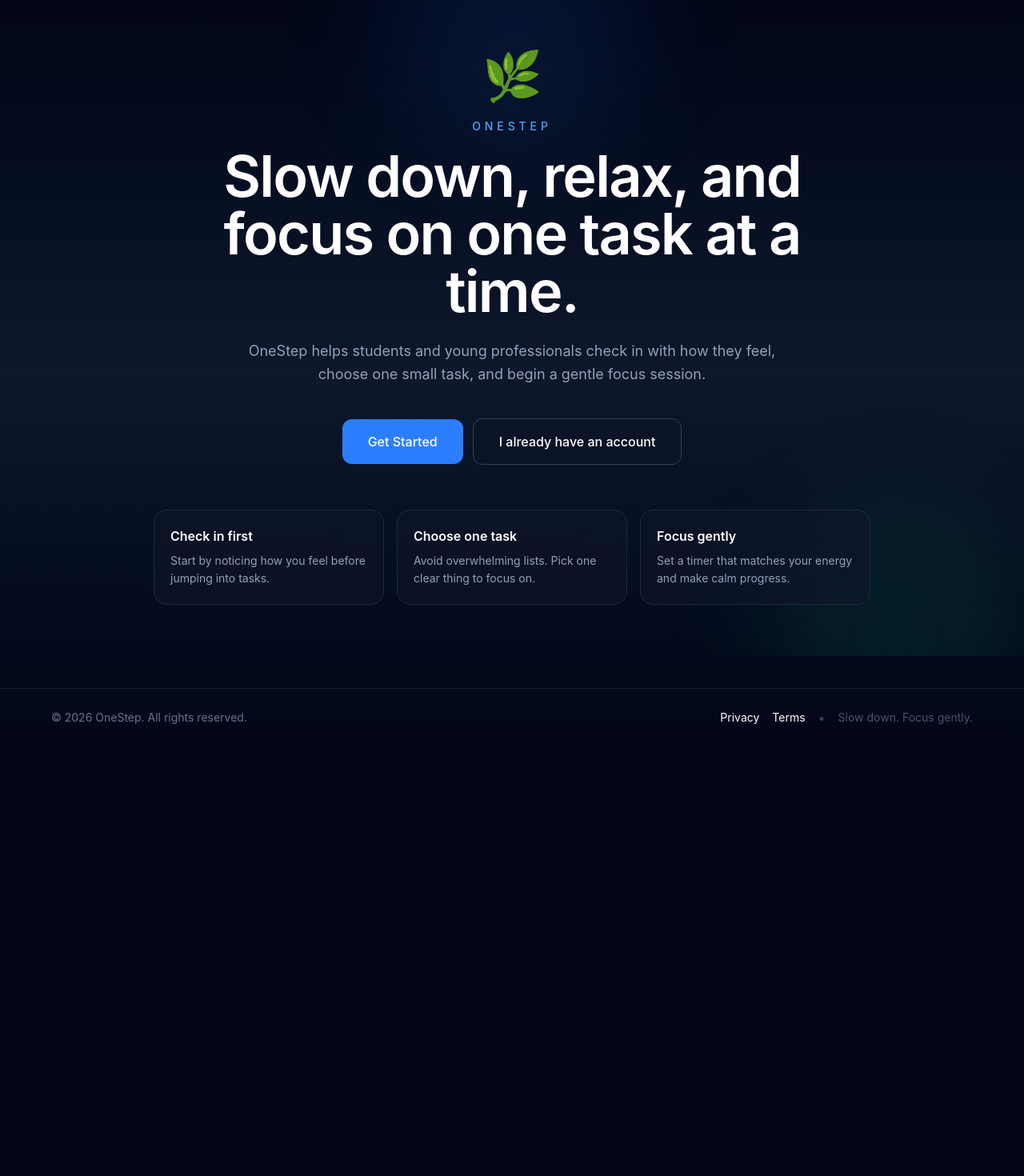
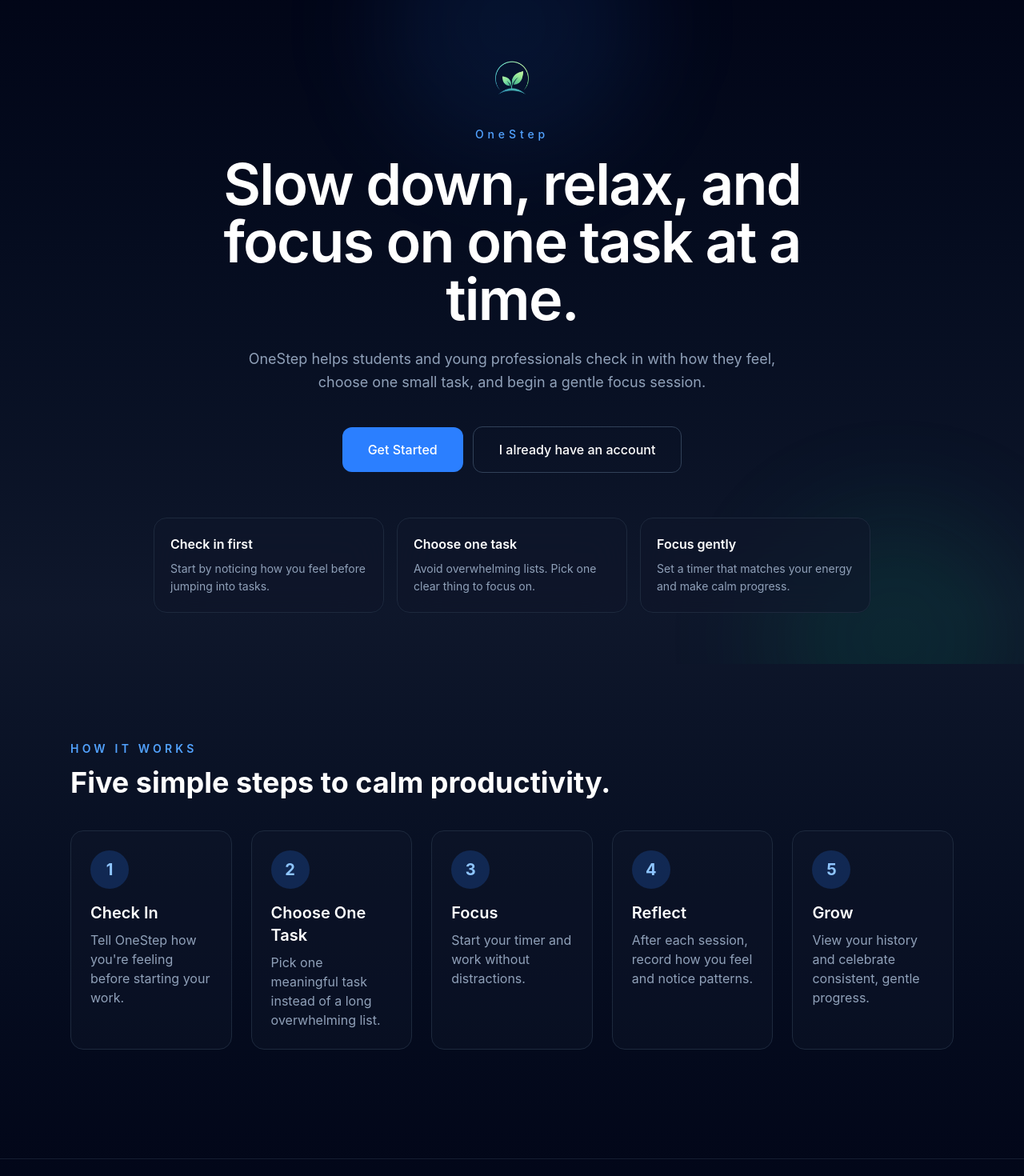
Before and after one commit to mosiamarate/OneStep, a Next.js app in the folder onestep/: page / in a window 1280 px wide. Shown: the top 1470 px of the page at 80% size. Before the commit the page ends 933 px from the top, so only its background shows below. Built offline with nearby package versions, Linux system fonts and the light colour scheme.

Commit message:
Refactor code structure for improved readability and maintainability

```diff
--- a/onestep/src/app/dashboard/page.tsx
+++ b/onestep/src/app/dashboard/page.tsx
@@ -110,13 +110,13 @@ export default function DashboardPage() {
               <Image
                 src="/icons/icon-192x192.png"
                 alt="OneStep logo"
-                width={32}
-                height={32}
+                width={34}
+                height={34}
                 className="rounded-lg"
               />
 
               <span className="text-sm font-bold tracking-[0.35em] text-blue-400">
-                ONESTEP
+                OneStep
               </span>
             </div>
 
--- a/onestep/src/app/history/page.tsx
+++ b/onestep/src/app/history/page.tsx
@@ -86,7 +86,7 @@ export default function HistoryPage() {
               />
 
               <span className="text-sm font-bold tracking-[0.35em] text-blue-400">
-                ONESTEP
+                OneStep
               </span>
             </Link>
 
--- a/onestep/src/app/page.tsx
+++ b/onestep/src/app/page.tsx
@@ -1,5 +1,6 @@
 import Link from "next/link";
 import Footer from "../components/layout/Footer";
+import icon from "@/public/icons/icon-2000x2000.png"
 
 export default function LandingPage() {
   return (
@@ -20,10 +21,16 @@ export default function LandingPage() {
 
           <div className="relative z-10 mx-auto w-full max-w-5xl text-center">
             <div className="mb-6">
-              <span className="text-6xl">🌿</span>
+              <img
+                src={icon.src}
+                alt="OneStep logo"
+                width={70}
+                height={70}
+                className="mx-auto rounded-lg"
+              />
             </div>
 
-            <p className="mb-4 text-sm font-medium uppercase tracking-[0.35em] text-blue-400">
+            <p className="mb-4 text-sm font-medium tracking-[0.35em] text-blue-400">
               OneStep
             </p>
 
@@ -93,6 +100,100 @@ export default function LandingPage() {
           </div>
         </section>
 
+        <section className="mx-auto mt-24 mb-24 max-w-6xl px-6">
+          <p className="mb-3 text-sm font-semibold uppercase tracking-[0.3em] text-blue-400">
+              How It Works
+          </p>
+
+          <h2 className="mb-10 text-4xl font-bold text-white">
+              Five simple steps to calm productivity.
+          </h2>
+
+          <div className="grid gap-6 md:grid-cols-5">
+
+              <div className="rounded-2xl border border-slate-800 bg-slate-900/40 p-6">
+
+                  <div className="mb-4 flex h-12 w-12 items-center justify-center rounded-full bg-blue-500/20 text-xl font-bold text-blue-300">
+                      1
+                  </div>
+
+                  <h3 className="mb-2 text-xl font-semibold text-white">
+                      Check In
+                  </h3>
+
+                  <p className="text-slate-400">
+                      Tell OneStep how you&apos;re feeling before starting your work.
+                  </p>
+
+              </div>
+
+              <div className="rounded-2xl border border-slate-800 bg-slate-900/40 p-6">
+
+                  <div className="mb-4 flex h-12 w-12 items-center justify-center rounded-full bg-blue-500/20 text-xl font-bold text-blue-300">
+                      2
+                  </div>
+
+                  <h3 className="mb-2 text-xl font-semibold text-white">
+                      Choose One Task
+                  </h3>
+
+                  <p className="text-slate-400">
+                      Pick one meaningful task instead of a long overwhelming list.
+                  </p>
+
+              </div>
+
+              <div className="rounded-2xl border border-slate-800 bg-slate-900/40 p-6">
+
+                  <div className="mb-4 flex h-12 w-12 items-center justify-center rounded-full bg-blue-500/20 text-xl font-bold text-blue-300">
+                      3
+                  </div>
+
+                  <h3 className="mb-2 text-xl font-semibold text-white">
+                      Focus
+                  </h3>
+
+                  <p className="text-slate-400">
+                      Start your timer and work without distractions.
+                  </p>
+
+              </div>
+
+              <div className="rounded-2xl border border-slate-800 bg-slate-900/40 p-6">
+
+                  <div className="mb-4 flex h-12 w-12 items-center justify-center rounded-full bg-blue-500/20 text-xl font-bold text-blue-300">
+                      4
+                  </div>
+
+                  <h3 className="mb-2 text-xl font-semibold text-white">
+                      Reflect
+                  </h3>
+
+                  <p className="text-slate-400">
+                      After each session, record how you feel and notice patterns.
+                  </p>
+
+              </div>
+
+              <div className="rounded-2xl border border-slate-800 bg-slate-900/40 p-6">
+
+                  <div className="mb-4 flex h-12 w-12 items-center justify-center rounded-full bg-blue-500/20 text-xl font-bold text-blue-300">
+                      5
+                  </div>
+
+                  <h3 className="mb-2 text-xl font-semibold text-white">
+                      Grow
+                  </h3>
+
+                  <p className="text-slate-400">
+                      View your history and celebrate consistent, gentle progress.
+                  </p>
+
+              </div>
+
+          </div>
+      </section>
+
         <Footer />
       </div>
     </main>
--- a/onestep/src/components/layout/Footer.tsx
+++ b/onestep/src/components/layout/Footer.tsx
@@ -31,14 +31,14 @@ export default function Footer() {
             href="/privacy"
             className="text-sm text-slate-500 transition hover:text-slate-300"
           >
-            Privacy
+            OneStep Privacy
           </Link>
 
           <Link
             href="/terms"
             className="text-sm text-slate-500 transition hover:text-slate-300"
           >
-            Terms
+            OneStep Terms
           </Link>
 
           <span className="hidden text-slate-700 sm:inline">•</span>
```
Also changed, not shown: onestep/public/icons/icon-2000x2000.png (added).
